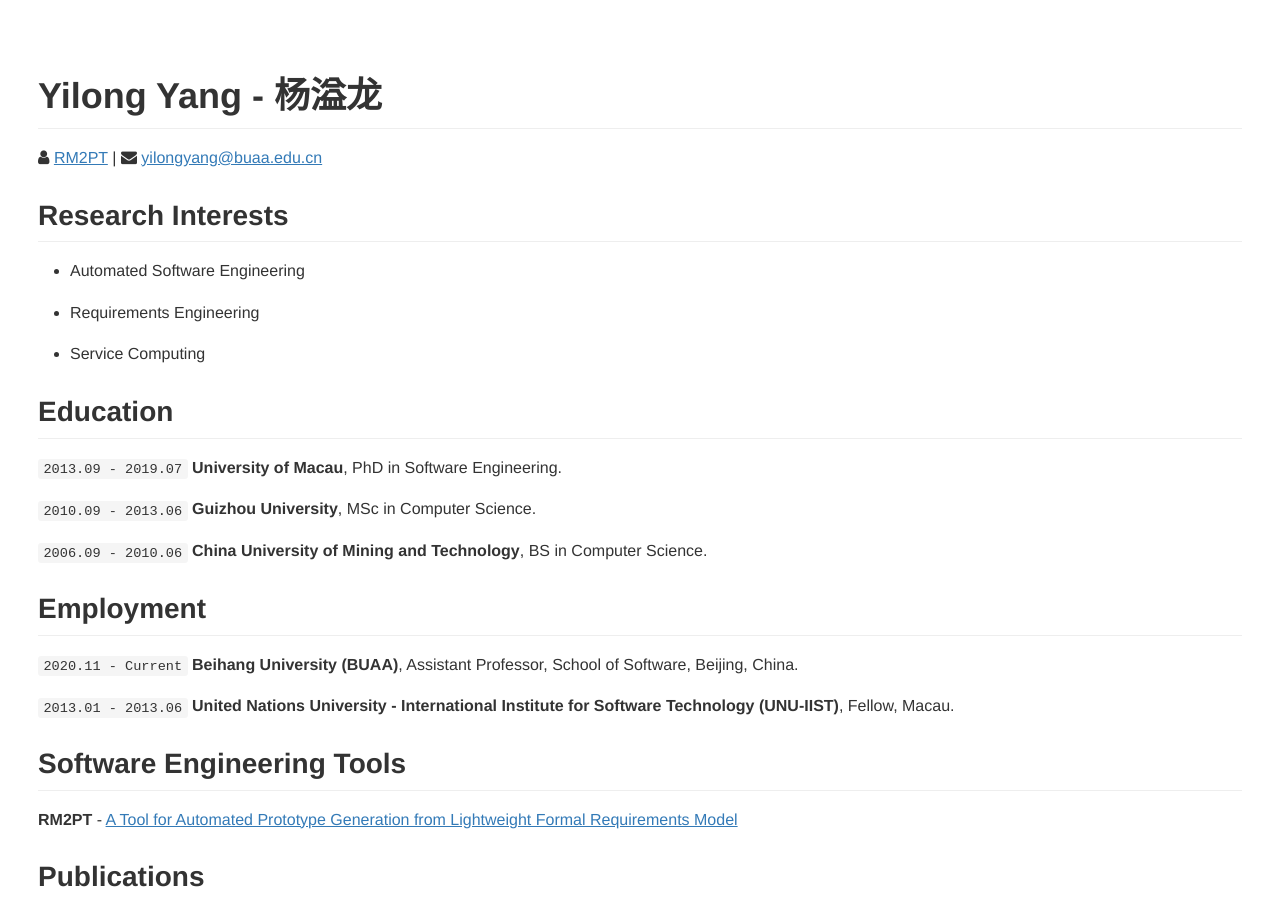
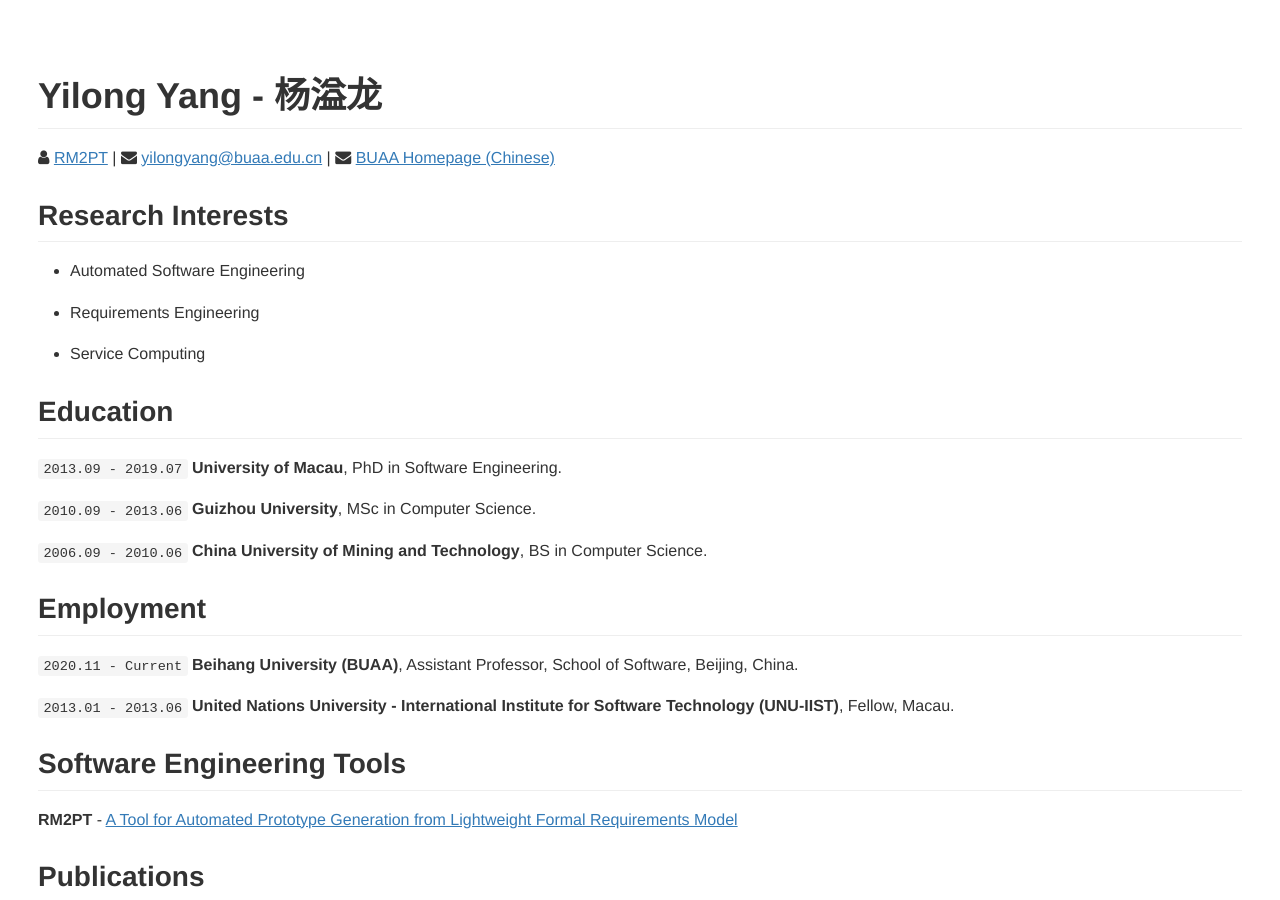
Before and after one commit to yylonly/yylonly.github.io, a Jekyll site: the page built from index.md, in a window 1280 px wide and 900 px high. Built offline with Jekyll 4.4.1, drawn with Linux system fonts in a browser that asks for light colours; nearby versions of some CDN libraries; some web fonts are replaced.

Commit message:
add BUAA link

```diff
--- a/index.md
+++ b/index.md
@@ -9,6 +9,8 @@ title: Yilong Yang's CV
 <i class="fa fa-user" aria-hidden="true"></i> <a href="http://rm2pt.com">RM2PT</a>
 |
 <i class="fa fa-envelope"></i> <a href="mailto:yilongyang@buaa.edu.cn">yilongyang@buaa.edu.cn</a>
+|
+<i class="fa fa-envelope"></i> <a href="http://soft.buaa.edu.cn/info/1124/6251.htm">BUAA Homepage (Chinese)</a>
 </div>
 
 
```
